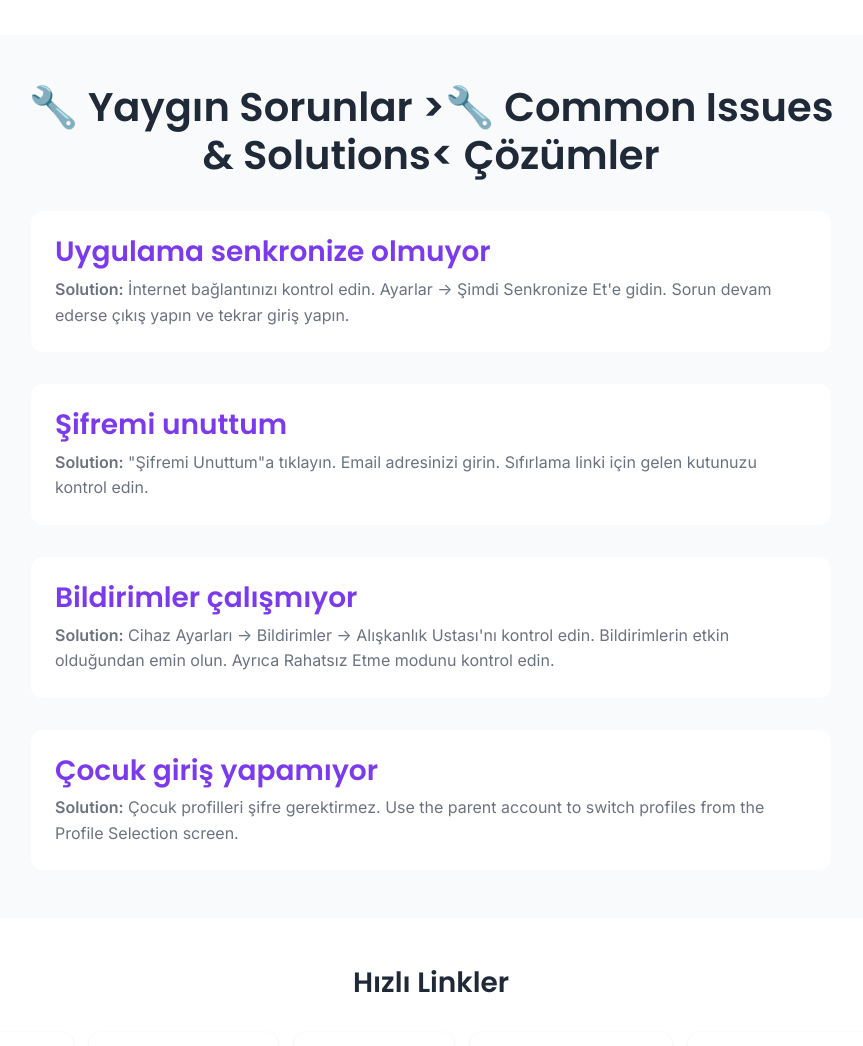
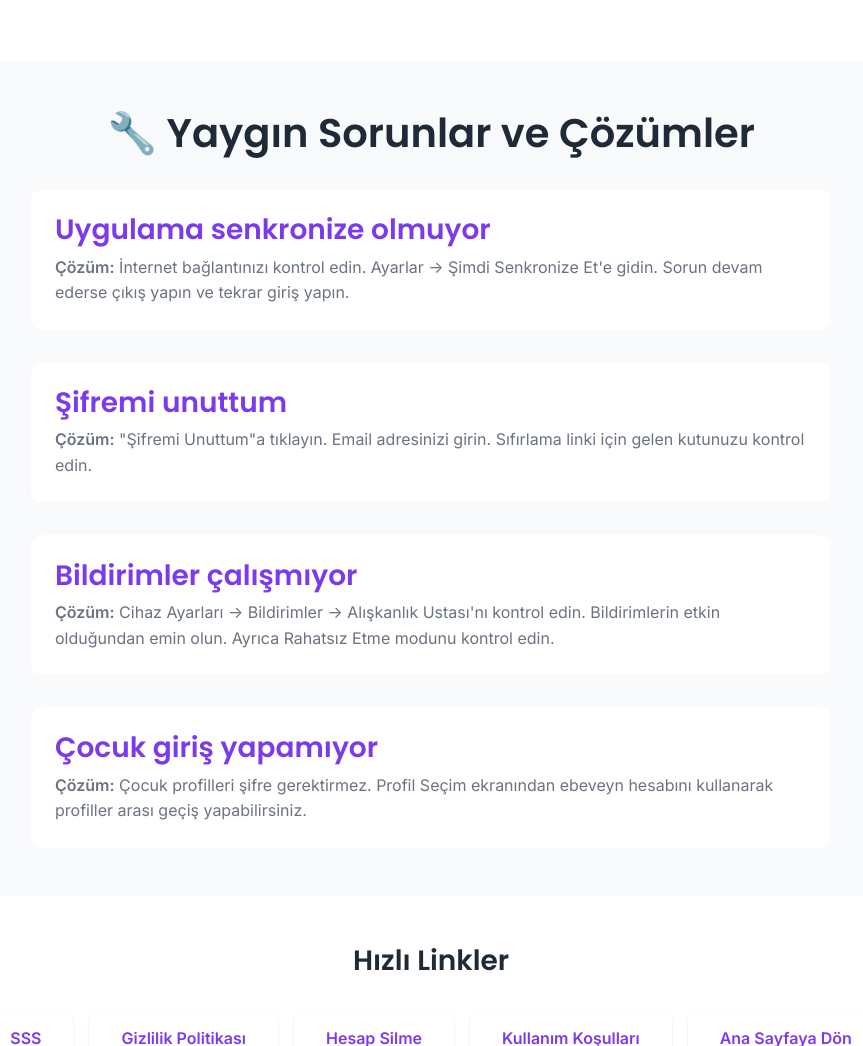
Before and after one commit to hakanyaltir-Adn/GojoApps, a website: page apps/kids-habit-builder/support-tr.html in a window 1280 px wide. Shown: the part 2567-3613 px from the top of the page, without its empty margins (209-1072 px from the left). Drawn offline with Linux system fonts and the light colour scheme.

Commit message:
Fix English text in Turkish pages - translate all remaining English content to Turkish

```diff
--- a/apps/kids-habit-builder/support-tr.html
+++ b/apps/kids-habit-builder/support-tr.html
@@ -184,7 +184,7 @@
           <div class="feature-icon">🎁</div>
           <h3>Ödül Ayarlama</h3>
           <p><strong>1.</strong> Ebeveyn panelinde Ödüller bölümüne gidin</p>
-          <p><strong>2.</strong> Tap "Ödül Ekle"</p>
+          <p><strong>2.</strong> "Ödül Ekle" butonuna tıklayın</p>
           <p><strong>3.</strong> Ödül adı ve açıklamasını girin</p>
           <p><strong>4.</strong> Gerekli puanı belirleyin</p>
           <p><strong>5.</strong> Bir fotoğraf ekleyin (opsiyonel)</p>
@@ -204,13 +204,13 @@
 
     <!-- Common Issues -->
     <div style="background: var(--light-gray); padding: 3rem; border-radius: var(--radius-lg); margin-bottom: 3rem;">
-      <h2 style="text-align: center; margin-bottom: 2rem;">🔧 Yaygın Sorunlar >🔧 Common Issues & Solutions< Çözümler</h2>
+      <h2 style="text-align: center; margin-bottom: 2rem;">🔧 Yaygın Sorunlar ve Çözümler</h2>
 
       <div style="max-width: 800px; margin: 0 auto;">
         <div style="margin-bottom: 2rem; padding: 1.5rem; background: white; border-radius: var(--radius-md);">
           <h3 style="color: var(--primary-purple); margin-bottom: 0.5rem;">Uygulama senkronize olmuyor</h3>
           <p style="color: var(--gray-text);">
-            <strong>Solution:</strong> İnternet bağlantınızı kontrol edin. Ayarlar → Şimdi Senkronize Et'e gidin.
+            <strong>Çözüm:</strong> İnternet bağlantınızı kontrol edin. Ayarlar → Şimdi Senkronize Et'e gidin.
             Sorun devam ederse çıkış yapın ve tekrar giriş yapın.
           </p>
         </div>
@@ -218,7 +218,7 @@
         <div style="margin-bottom: 2rem; padding: 1.5rem; background: white; border-radius: var(--radius-md);">
           <h3 style="color: var(--primary-purple); margin-bottom: 0.5rem;">Şifremi unuttum</h3>
           <p style="color: var(--gray-text);">
-            <strong>Solution:</strong> "Şifremi Unuttum"a tıklayın. Email adresinizi girin.
+            <strong>Çözüm:</strong> "Şifremi Unuttum"a tıklayın. Email adresinizi girin.
             Sıfırlama linki için gelen kutunuzu kontrol edin.
           </p>
         </div>
@@ -226,7 +226,7 @@
         <div style="margin-bottom: 2rem; padding: 1.5rem; background: white; border-radius: var(--radius-md);">
           <h3 style="color: var(--primary-purple); margin-bottom: 0.5rem;">Bildirimler çalışmıyor</h3>
           <p style="color: var(--gray-text);">
-            <strong>Solution:</strong> Cihaz Ayarları → Bildirimler → Alışkanlık Ustası'nı kontrol edin.
+            <strong>Çözüm:</strong> Cihaz Ayarları → Bildirimler → Alışkanlık Ustası'nı kontrol edin.
             Bildirimlerin etkin olduğundan emin olun. Ayrıca Rahatsız Etme modunu kontrol edin.
           </p>
         </div>
@@ -234,8 +234,8 @@
         <div style="padding: 1.5rem; background: white; border-radius: var(--radius-md);">
           <h3 style="color: var(--primary-purple); margin-bottom: 0.5rem;">Çocuk giriş yapamıyor</h3>
           <p style="color: var(--gray-text);">
-            <strong>Solution:</strong> Çocuk profilleri şifre gerektirmez. Use the parent account
-            to switch profiles from the Profile Selection screen.
+            <strong>Çözüm:</strong> Çocuk profilleri şifre gerektirmez. Profil Seçim ekranından
+            ebeveyn hesabını kullanarak profiller arası geçiş yapabilirsiniz.
           </p>
         </div>
       </div>
```
Also changed, not shown: apps/kids-habit-builder/index-tr.html (+3 -3 lines).
